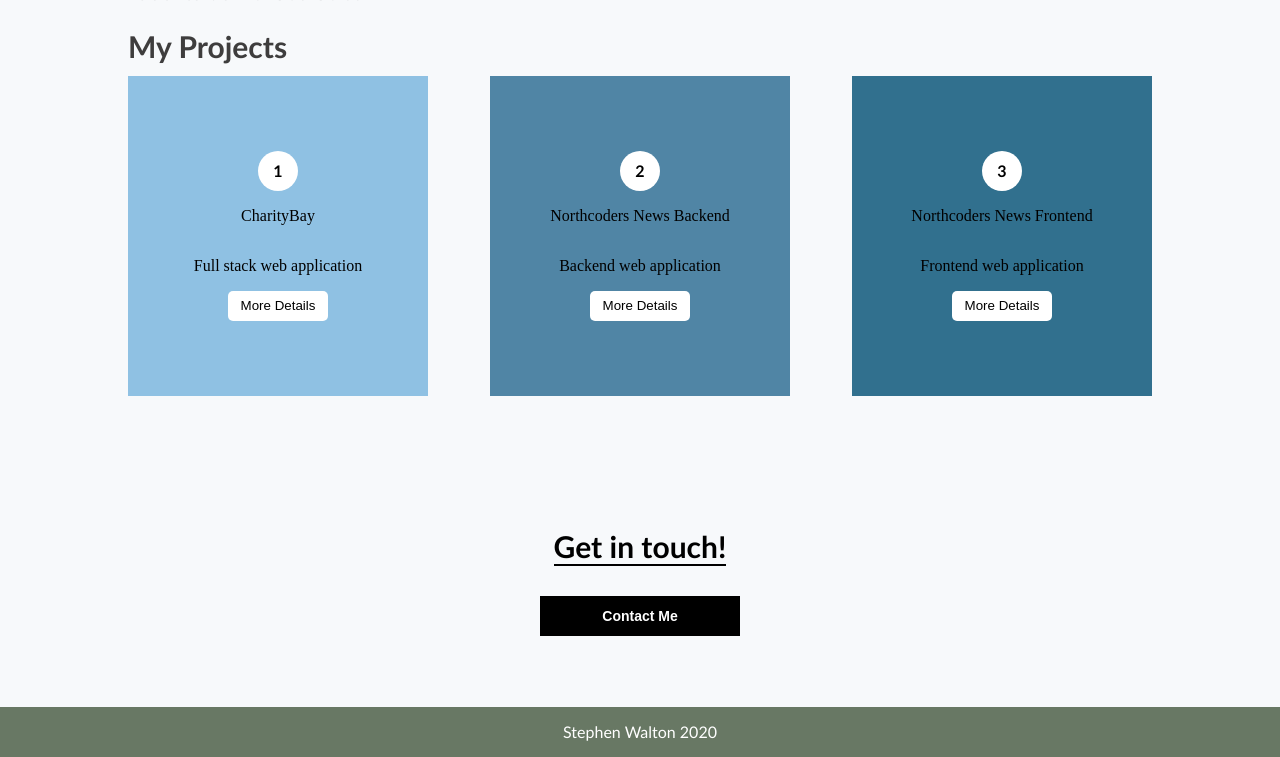
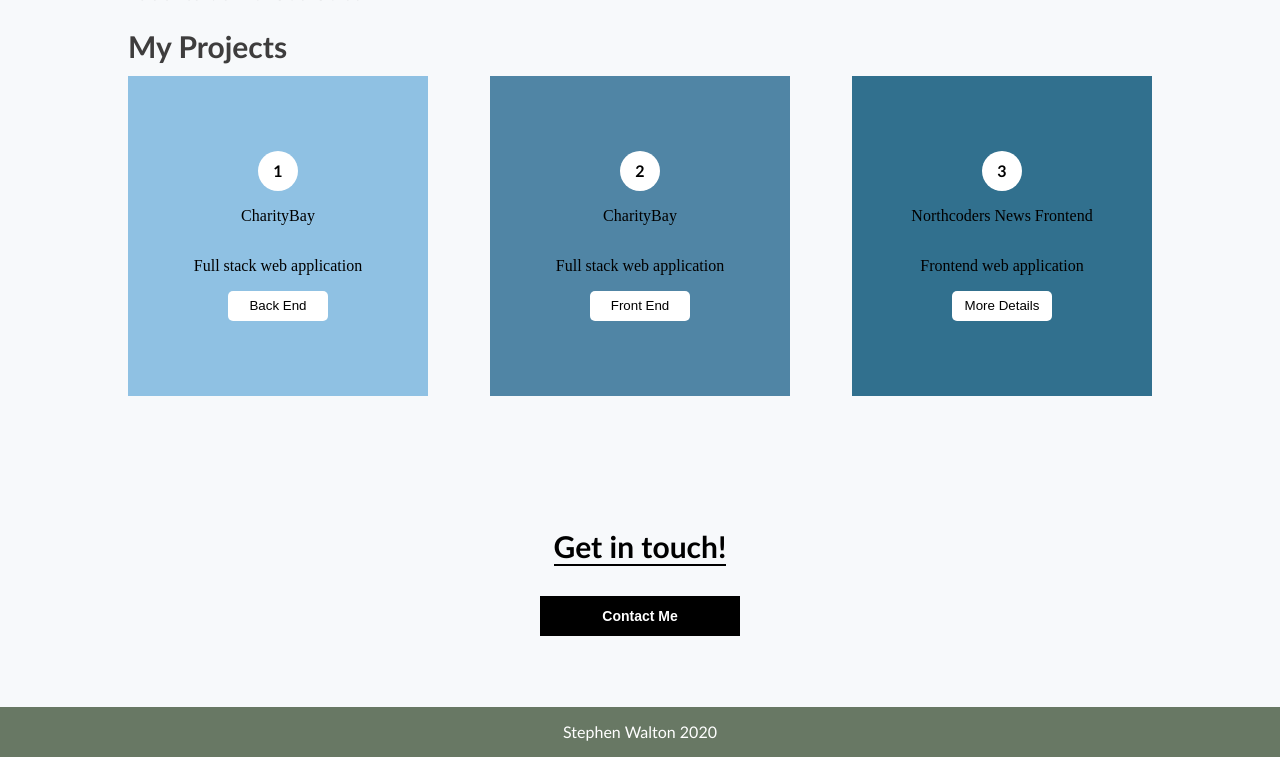
Before and after one commit to stephenjc1/portfolio-website, a plain HTML site: page index.html in a window 1280 px wide. Shown: the part 1296-2053 px from the top of the page. Drawn offline with Linux system fonts and the light colour scheme.

Commit message:
git links

```diff
--- a/index.html
+++ b/index.html
@@ -86,21 +86,27 @@
 <span>1</span>
 <p class="heading">CharityBay</p>
 <p class="details">Full stack web application</p>
-<button>More Details</button>
+<form method="get" action="https://github.com/stephenjc1/be-charity-bay">
+<button type="submit">Back End</button>
+</form>
 </div>
 <!-----2----->
 <div class="box-2">
 <span>2</span>
-<p class="heading">Northcoders News Backend</p>
-<p class="details">Backend web application</p>
-<button>More Details</button>
+<p class="heading">CharityBay</p>
+<p class="details">Full stack web application</p>
+<form method="get" action="https://github.com/stephenjc1/fe-charity-bay">
+  <button type="submit">Front End</button>
+</form>
 </div>
 <!-----3----->
 <div class="box-3">
 <span>3</span>
 <p class="heading">Northcoders News Frontend</p>
 <p class="details">Frontend web application</p>
-<button>More Details</button>
+<form method="get" action="https://github.com/stephenjc1/stephenw-fe-nc-news">
+  <button type="submit">More Details</button>
+</form>
 </div>
 
 </div>
```
